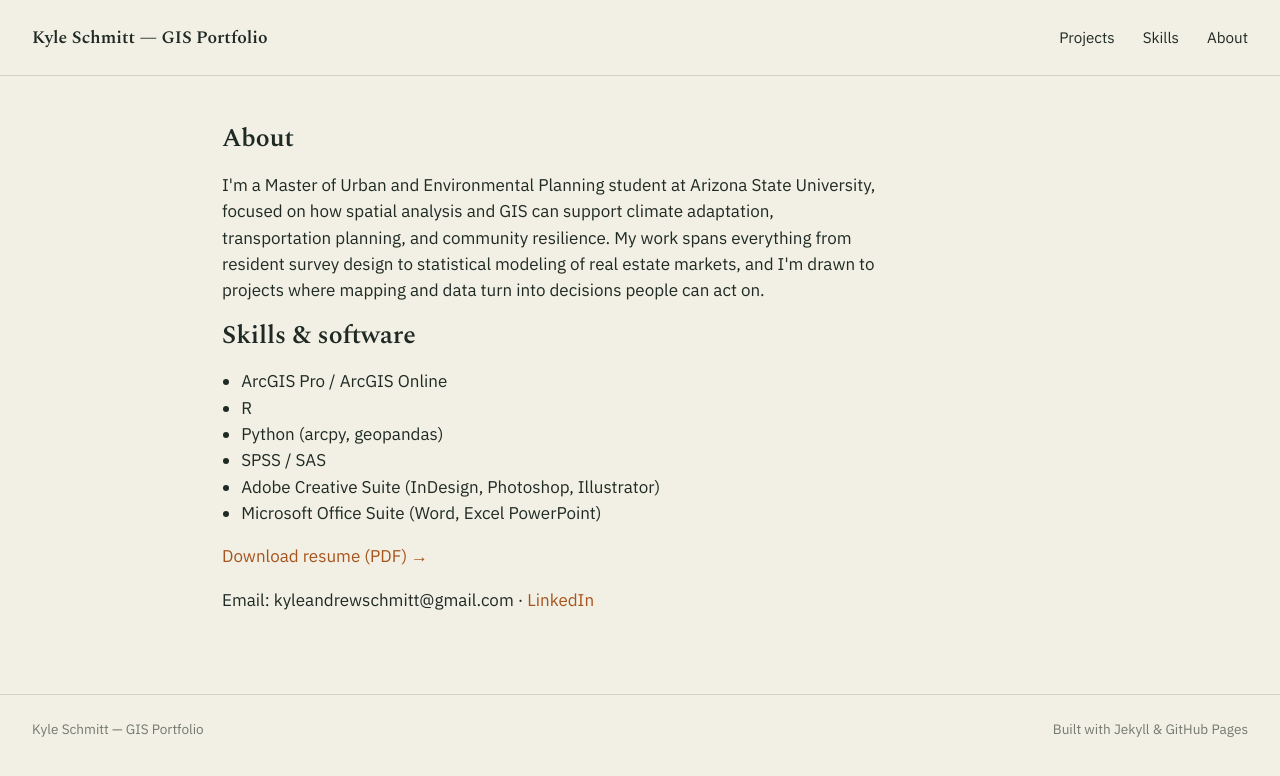
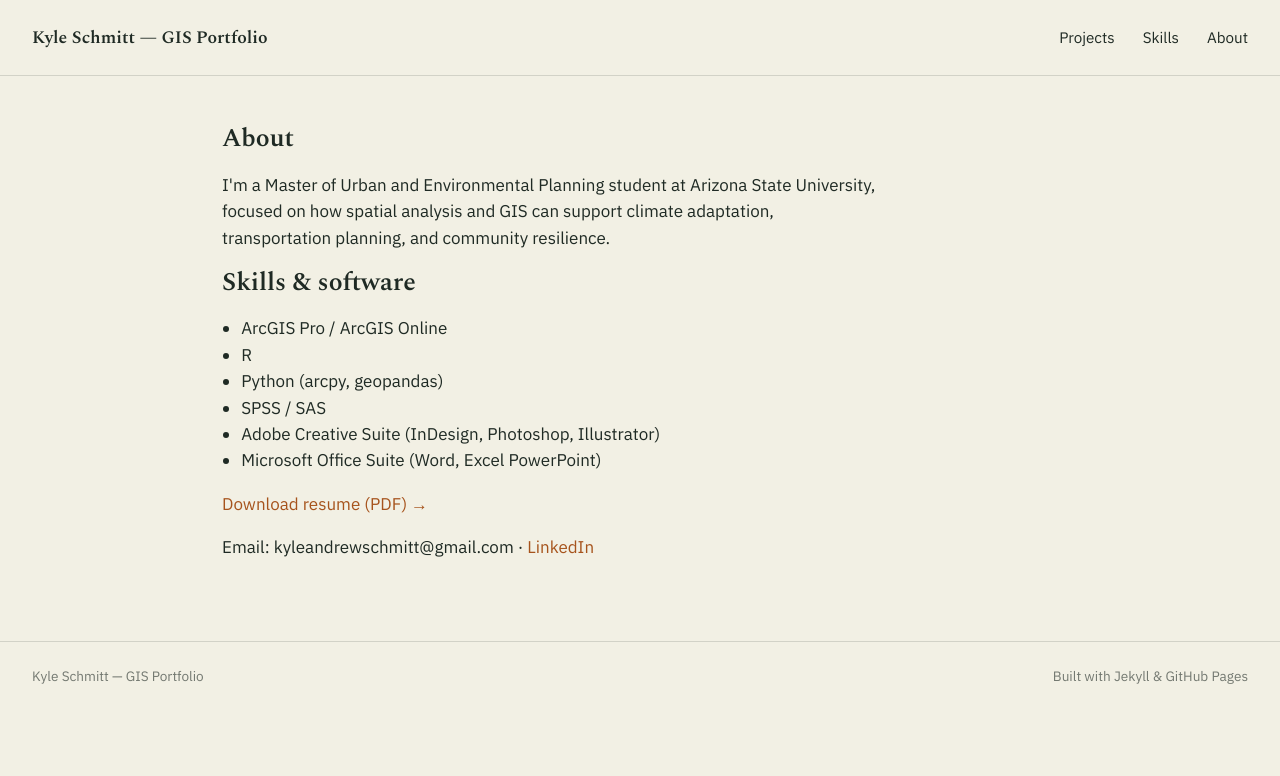
Before and after one commit to kschmitt0/kschmitt0.github.io, a Jekyll site: the page built from about.md, in a window 1280 px wide. Shown: the top 776 px of the page. Built offline with Jekyll 4.4.1, drawn with Linux system fonts in a browser that asks for light colours.

Commit message:
Update about.md

```diff
--- a/about.md
+++ b/about.md
@@ -6,7 +6,7 @@ permalink: /about/
 
 <section class="about">
   <h1>About</h1>
-  <p>I'm a Master of Urban and Environmental Planning student at Arizona State University, focused on how spatial analysis and GIS can support climate adaptation, transportation planning, and community resilience. My work spans everything from resident survey design to statistical modeling of real estate markets, and I'm drawn to projects where mapping and data turn into decisions people can act on.</p>
+  <p>I'm a Master of Urban and Environmental Planning student at Arizona State University, focused on how spatial analysis and GIS can support climate adaptation, transportation planning, and community resilience.</p>
 
   <h2>Skills &amp; software</h2>
   <ul>
```
